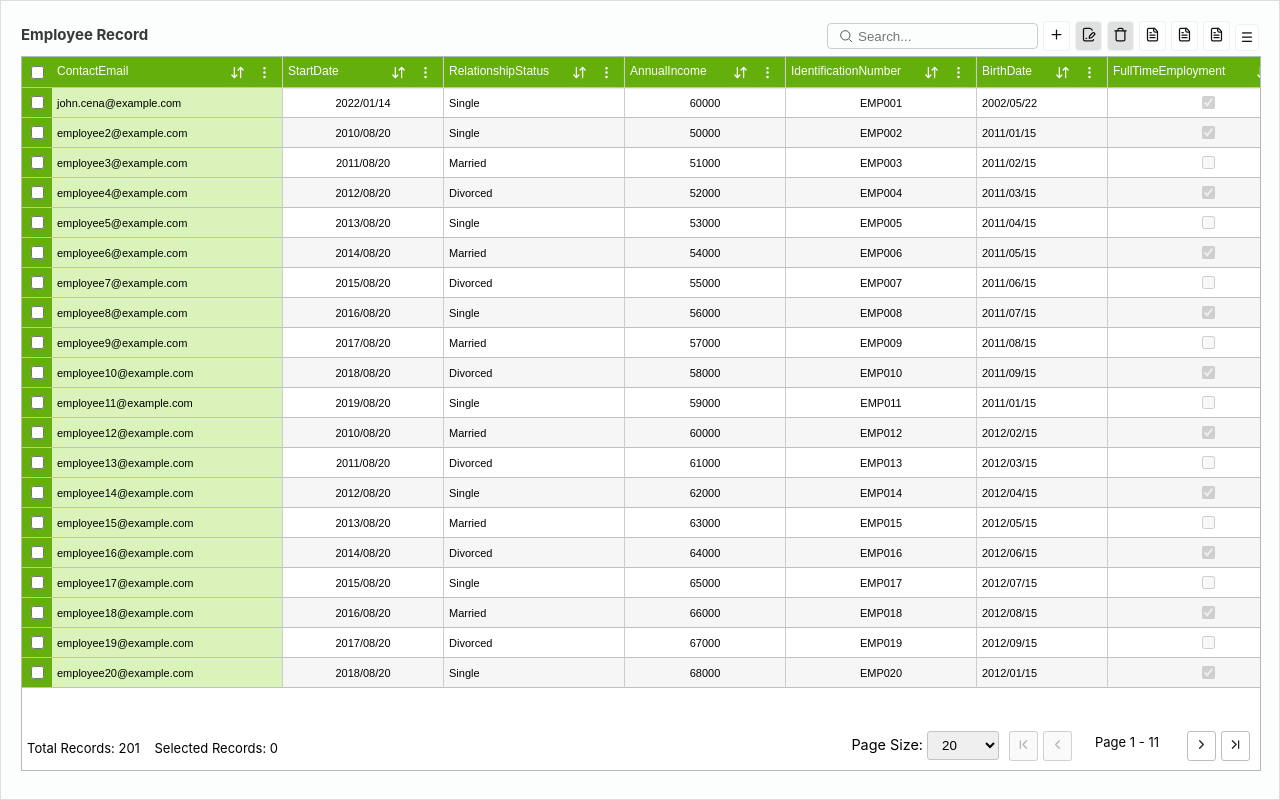
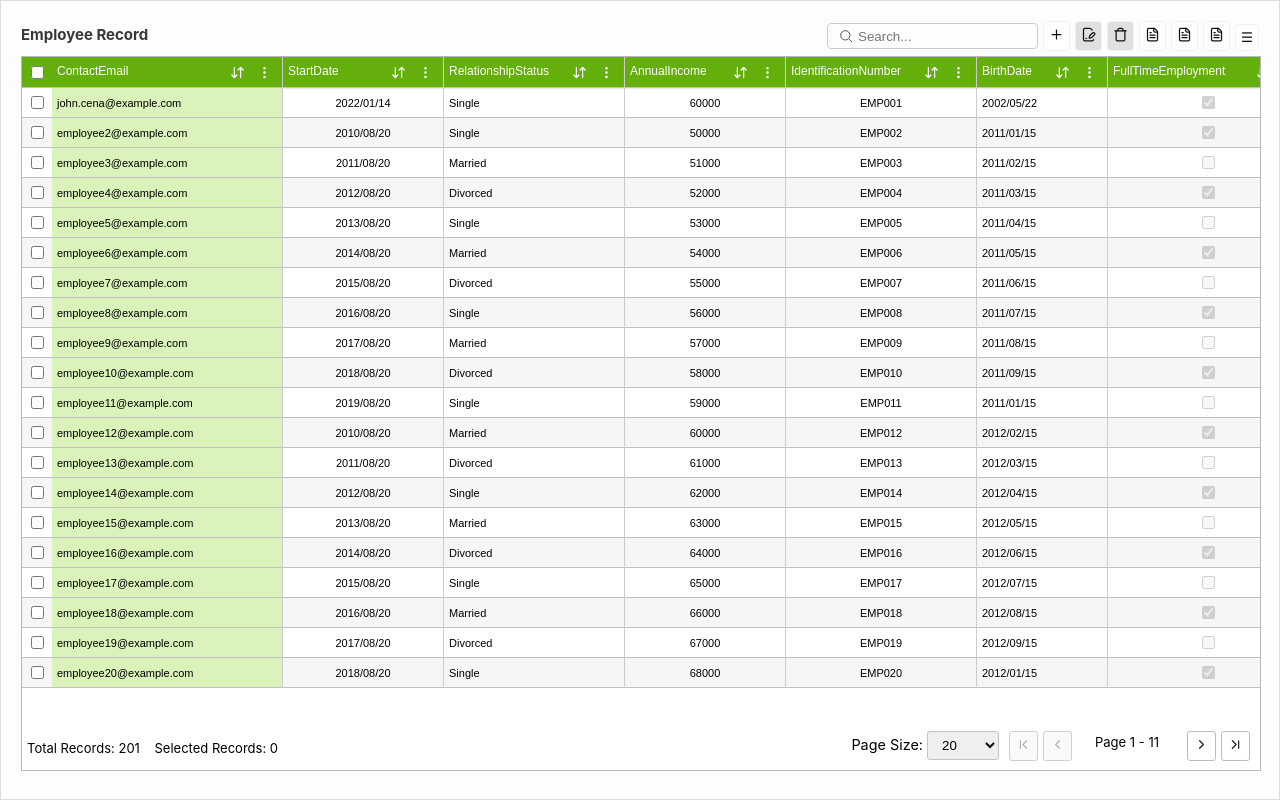
Before and after one commit to codematrixx008/Custom_DataGrid, a React (Create React App) app: page / in a window 1280 px wide. Built offline with nearby package versions, Linux system fonts and the light colour scheme.

Commit message:
Update CustomDataGrid.tsx

```diff
--- a/src/Component/CustomComponent/CustomDataGrid.tsx
+++ b/src/Component/CustomComponent/CustomDataGrid.tsx
@@ -1287,8 +1287,8 @@ const CustomDataGrid = ({ title, settings, listViewColumns, data }: any) => {
                 {paginatedData.map((row, rowIndex) => (
                   <tr key={row.id} className={rowIndex % 2 === 0 ? "stripedRow" : "table-row"}>
                     <td
-                      className="sticky-column"
-                      style={{ position: "sticky", left: 0, background: settings.background || "whitesmoke", zIndex: 120 }}
+                      className={rowIndex % 2 === 0 ? "stripedRow sticky-column" : "table-row sticky-column"}
+                      style={{ position: "sticky", left: 0, zIndex: 120 }}
                     >
                       <input
                         type="checkbox"
```
